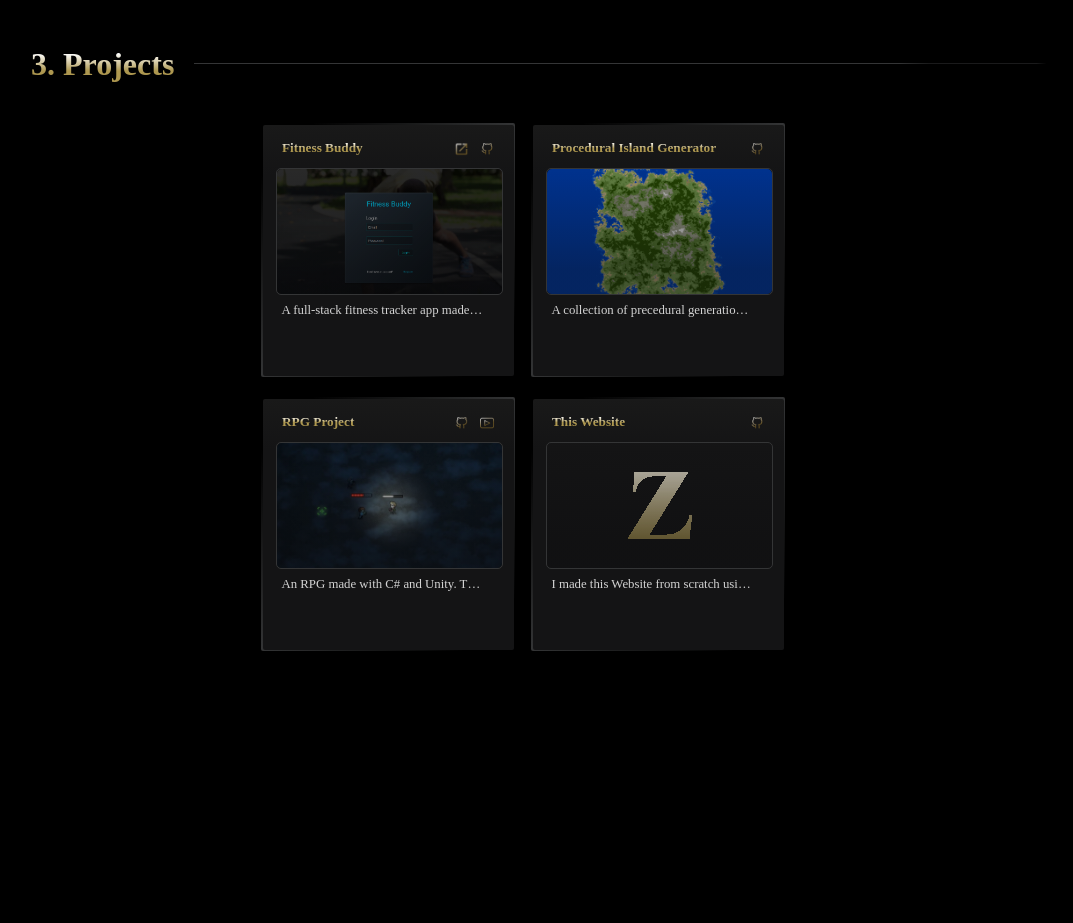
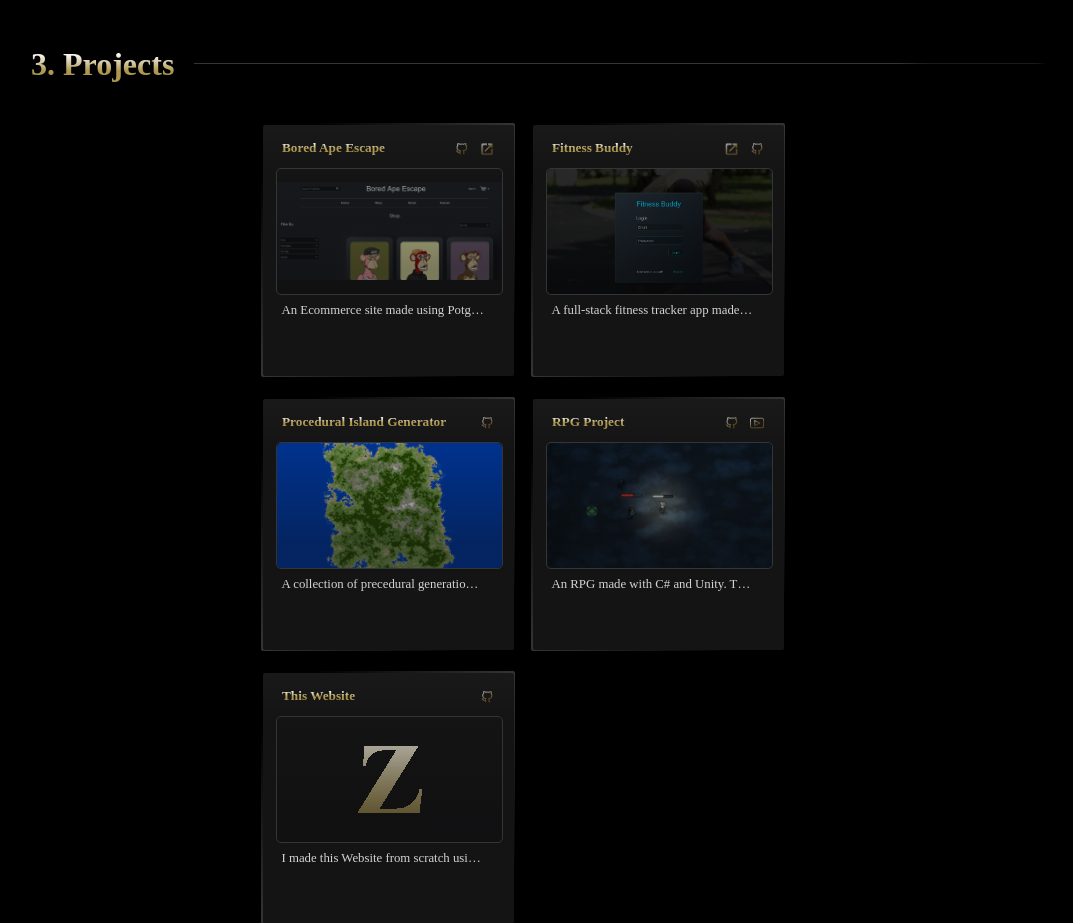
Before and after one commit to Sterberino/Vanilla-JS-Portfolio, a React (Create React App) app: page / in a window 1280 px wide. Shown: the part 2620-3543 px from the top of the page, without its empty margins (107-1180 px from the left). Built offline with nearby package versions, Linux system fonts and the light colour scheme.

Commit message:
Added new project card to portfolio.

```diff
--- a/src/Components/Projects.js
+++ b/src/Components/Projects.js
@@ -1,8 +1,19 @@
 // JavaScript source code
 export default {
     "data": [
+         {
+            key: 0,
+            projectTitle: "Bored Ape Escape",
+            projectDescription: "An Ecommerce site made using PotgreSQL, Express, React, and the Stripe API.",
+            projectImage: "./Images/ecommerce-screenshot.png",
+            containImage: true,
+            iconsArray: [
+                { key : 0, iconLink: "https://github.com/Sterberino/ecommerce-site/", iconImage: "./Images/Icon-White-Github.png" },
+                { key : 1, iconLink: "https://bored-ape-escape-f8813669b87a.herokuapp.com/", iconImage: `${process.env.PUBLIC_URL}/Images/NewWindowIcon.png` }
+            ]
+        },
         {
-            key: 0,
+            key: 1,
             projectTitle: "Fitness Buddy",
             projectDescription: "A full-stack fitness tracker app made using MongoDB, ExpressJS, React, and NodeJS.",
             projectImage: `${process.env.PUBLIC_URL}/Images/FitnessBuddy.png`,
@@ -13,7 +24,7 @@ export default {
             ]
         },
         {
-            key : 1,
+            key : 2,
             projectTitle: "Procedural Island Generator",
             projectDescription: "A collection of precedural generation scripts that generate Islands using Simplex Noise and Cellular Automata, written in C# for use with 2D tile- based Unity games.It uses Unity's Job system, allowing for Safe multithreaded code, and Unity's Burst compiler which translates from IL /.NET bytecode to highly optimized native code using LLVM.",
             projectImage: "./Images/IslandTexture.png",
@@ -23,7 +34,7 @@ export default {
             ]
         },
         {
-            key: 2,
+            key: 3,
             projectTitle: "RPG Project",
             projectDescription: "An RPG made with C# and Unity. This is a large project that includes: A Star Pathfinding, A custom quest system, A Branching Dialogue System, Saving and Loading, Melee and Gun Combat, Behavior trees, A custom cutscene system, and a lot more.",
             projectImage: "./Images/RPG-Project-Thumbnail.png",
@@ -34,13 +45,12 @@ export default {
             ]
         },
         {
-            key: 3,
+            key: 4,
             projectTitle: "This Website",
             projectDescription: "I made this Website from scratch using HTML, CSS, and Javascript/ ES6. I then recreated it using React.",
             projectImage: "./Images/Icon.png",
             containImage: true,
             iconsArray: [{ key : 0, iconLink: "https://github.com/Sterberino/Sterberino.github.io", iconImage: "./Images/Icon-White-Github.png" }]
-        },
-
+        }
     ]
 }
```
Also changed, not shown: public/Images/ecommerce-screenshot.png (added).
